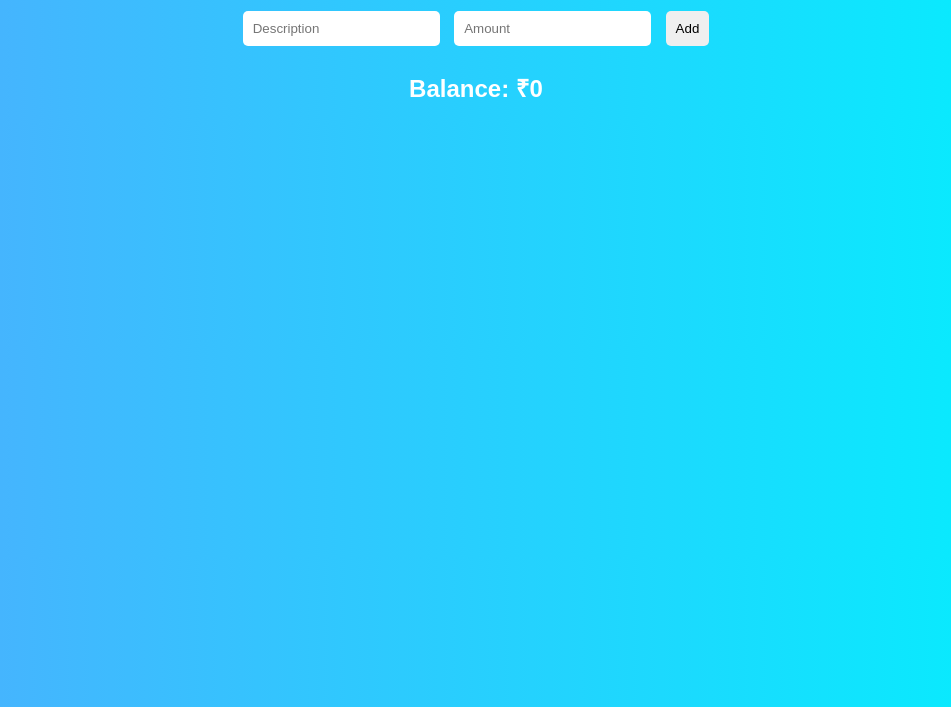
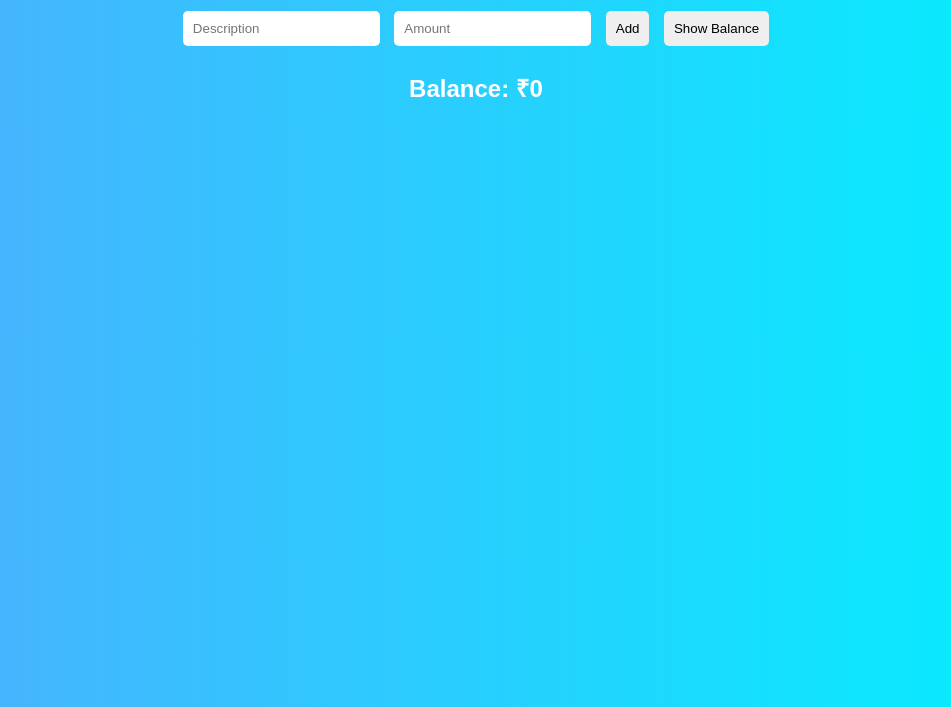
Before and after one commit to harini277/expense-tracker, a plain HTML site: page index.html in a window 1280 px wide. Shown: the part 93-800 px from the top of the page, without its empty margins (164-1115 px from the left). Drawn offline with Linux system fonts and the light colour scheme.

Commit message:
fix balance button

```diff
--- a/index.html
+++ b/index.html
@@ -11,6 +11,11 @@
 <input type="text" id="desc" placeholder="Description">
 <input type="number" id="amount" placeholder="Amount">
 <button onclick="addTransaction()">Add</button>
+<button onclick="showBalance()">Show Balance</button>
+
+<h2 id="balanceBox" style="display:none;">
+  Balance: ₹<span id="balance">0</span>
+</h2>
 
 <h2>Balance: ₹<span id="balance">0</span></h2>
 
```
